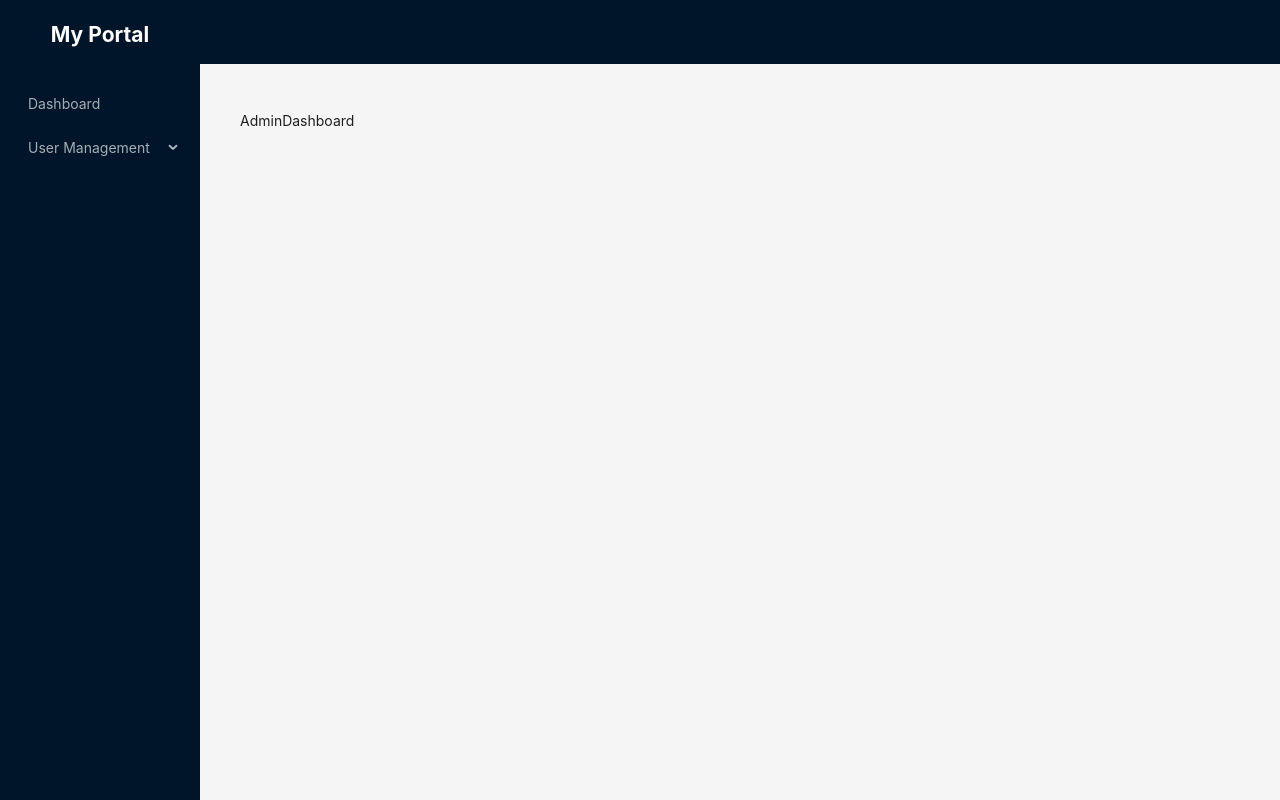
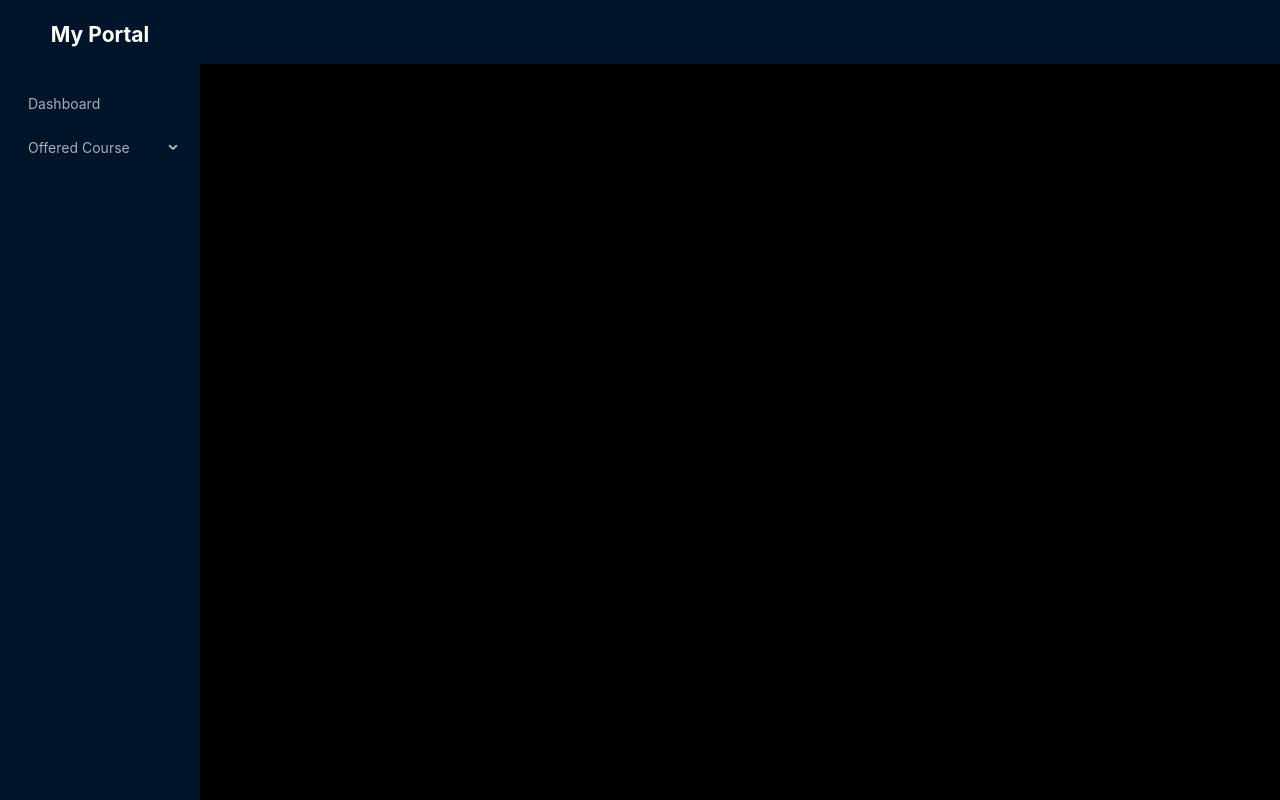
Before and after one commit to ashiqur-russel/University-Management, a React (Vite) app in the folder client/: page /admin/dashboard in a window 1280 px wide. Built offline with nearby package versions, Linux system fonts and the light colour scheme.

Commit message:
Load sidebar items based on user role

```diff
--- a/client/src/components/layout/MainLayout.tsx
+++ b/client/src/components/layout/MainLayout.tsx
@@ -10,7 +10,7 @@ const MainLayout = () => {
       <Sidebar />
       <Layout>
         <Header style={{ padding: 0 }} />
-        <Content style={{ margin: "24px 16px 0" }}>
+        <Content style={{ margin: "0", backgroundColor: "black" }}>
           <div
             style={{
               padding: 24,
--- a/client/src/components/layout/Sidebar.tsx
+++ b/client/src/components/layout/Sidebar.tsx
@@ -2,8 +2,33 @@ import { Menu } from "antd";
 import Sider from "antd/es/layout/Sider";
 import { sidebarItemsGenerate } from "../../utils/sidebarItemGenerate";
 import { adminPaths } from "../../routes/admin.routes";
+import { facultyPaths } from "../../routes/faculty.routes";
+import { studentPaths } from "../../routes/student.routes";
 
 const Sidebar = () => {
+  const role = "student";
+  let sidebarItems;
+
+  const userRole = {
+    ADMIN: "admin",
+    FACULTY: "faculty",
+    STUDENT: "student",
+  };
+
+  switch (role) {
+    case userRole.ADMIN:
+      sidebarItems = sidebarItemsGenerate(adminPaths, userRole.ADMIN);
+      break;
+    case userRole.FACULTY:
+      sidebarItems = sidebarItemsGenerate(facultyPaths, userRole.FACULTY);
+      break;
+    case userRole.STUDENT:
+      sidebarItems = sidebarItemsGenerate(studentPaths, userRole.STUDENT);
+      break;
+
+    default:
+      break;
+  }
   return (
     <Sider breakpoint="lg" collapsedWidth="0">
       <div
@@ -21,7 +46,7 @@ const Sidebar = () => {
         theme="dark"
         mode="inline"
         defaultSelectedKeys={["4"]}
-        items={sidebarItemsGenerate(adminPaths, "admin")}
+        items={sidebarItems}
         style={{
           marginTop: "1rem",
         }}
--- a/client/src/types/user.type.ts
+++ /dev/null
@@ -1,5 +0,0 @@
-export type TUserRole = {
-  ADMIN: "admin";
-  FACULTY: "faculty";
-  STUDENT: "student";
-};
--- a/client/src/utils/sidebarItemGenerate.tsx
+++ b/client/src/utils/sidebarItemGenerate.tsx
@@ -1,5 +1,5 @@
 import { NavLink } from "react-router-dom";
-import { TSidebarItem, TUserPath, TUserRole } from "../types";
+import { TSidebarItem, TUserPath } from "../types";
 
 export const sidebarItemsGenerate = (items: TUserPath[], role) => {
   const sidebarItems = items.reduce((acc: TSidebarItem[], item) => {
```
